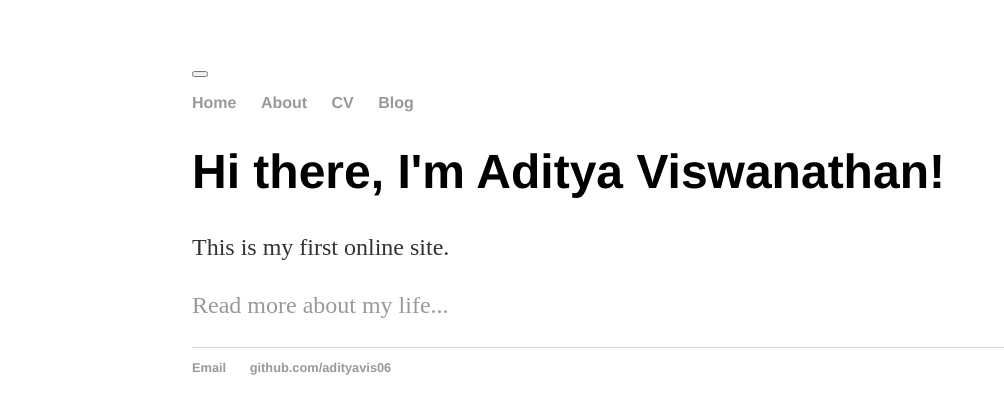
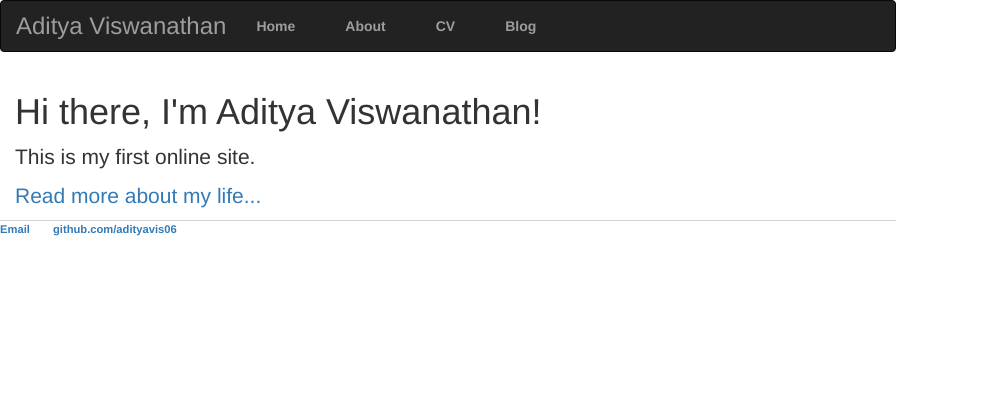
Before and after one commit to adityavis06/adityavis06.github.io, a Jekyll site: the page built from index.html, in a window 1280 px wide. Shown: the top 414 px of the page, without its empty margins (0-1004 px from the left). Built offline with Jekyll 4.4.1, drawn with Linux system fonts in a browser that asks for light colours.

Commit message:
Update default.html

```diff
--- a/_layouts/default.html
+++ b/_layouts/default.html
@@ -4,15 +4,25 @@
 			<title>{{ page.title }}</title>
 			<!-- link to main stylesheet -->
 			<link rel="stylesheet" type="text/css" href="/css/main.css">
+			<link href="https://maxcdn.bootstrapcdn.com/bootstrap/3.3.7/css/bootstrap.min.css" rel="stylesheet" integrity="sha384-BVYiiSIFeK1dGmJRAkycuHAHRg32OmUcww7on3RYdg4Va+PmSTsz/K68vbdEjh4u" crossorigin="anonymous">
 		</head>
 		<body>
 			<nav class="navbar navbar-inverse" role="navigation">
 				<div class="container-fluid">
-					 <button type="button" class="navbar-toggle" data-toggle="collapse" data-target="#myNavbar">
-						 <span class="icon-bar"></span>
-						 <span class="icon-bar"></span>
-						 <span class="icon-bar"></span>
-					 </button>
+					<div class="navbar-header">
+						 <button type="button" class="navbar-toggle" data-toggle="collapse" data-target="#myNavbar">
+							 <span class="icon-bar"></span>
+							 <span class="icon-bar"></span>
+							 <span class="icon-bar"></span>
+						 </button>
+						<a class="navbar-brand" href="/">
+							<font size="5">
+							    <center>
+								Aditya Viswanathan
+							    </center>
+							</font>
+						 </a>
+					</div>
 					<div class="collapse navbar-collapse" id="myNavbar">
 						<ul class="nav navbar-nav">
 							<li><a href="/">Home</a></li>
```
